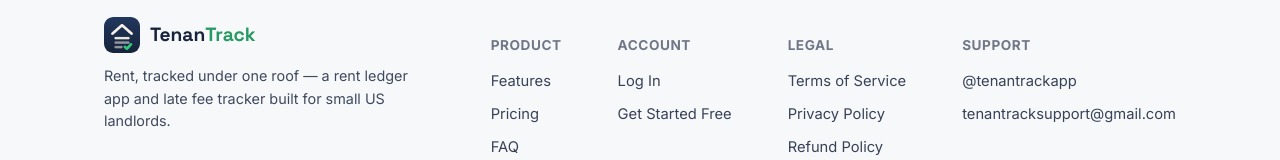
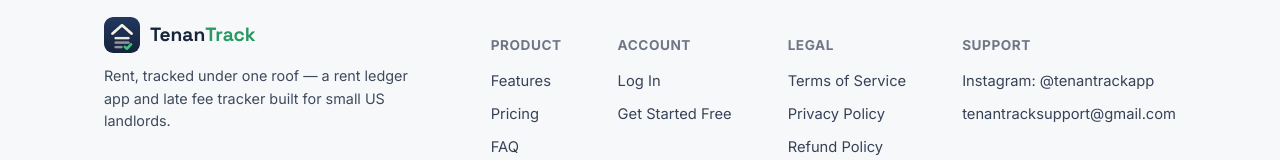
Before and after one commit to developeranurag-stack/tenantrack-marketing-site, a plain HTML site: page index.html in a window 1280 px wide. Shown: the part 4400-4560 px from the top of the page. Drawn offline with Linux system fonts and the light colour scheme.

Commit message:
Label footer Instagram link clearly
Bare "@tenantrackapp" text didn't read as an Instagram link; prefix
with "Instagram:" across all four pages that share the footer.

Co-Authored-By: Claude Sonnet 5 <noreply@anthropic.com>

```diff
--- a/index.html
+++ b/index.html
@@ -526,7 +526,7 @@ section{padding:80px 0;}
         </div>
         <div class="footer-col">
           <h4>Support</h4>
-          <a href="https://instagram.com/tenantrackapp" target="_blank" rel="noopener">@tenantrackapp</a>
+          <a href="https://instagram.com/tenantrackapp" target="_blank" rel="noopener">Instagram: @tenantrackapp</a>
           <a href="mailto:tenantracksupport@gmail.com">tenantracksupport@gmail.com</a>
         </div>
       </div>
```
Also changed, not shown: privacy.html (+1 -1 lines), refund.html (+1 -1 lines), terms.html (+1 -1 lines).
